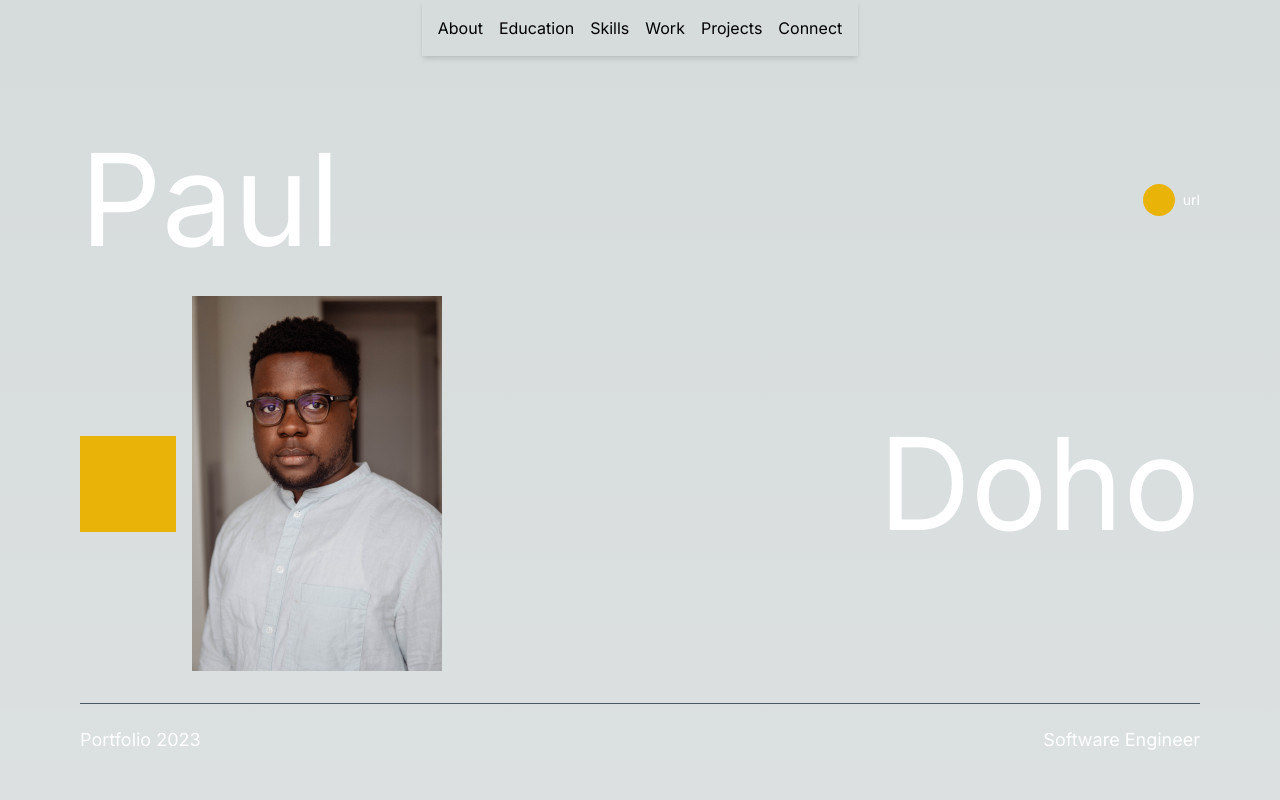
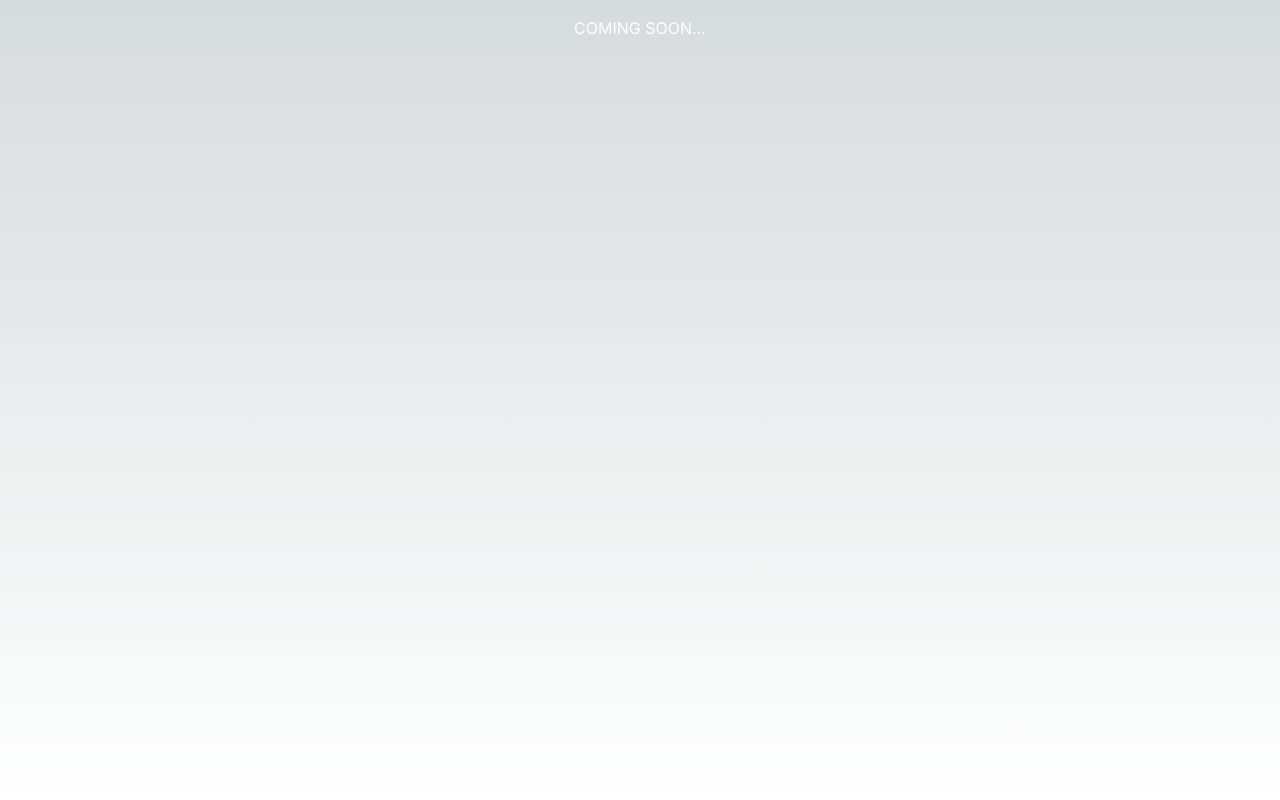
Before and after one commit to pdd27673/next-js-2023-portfolio, a Next.js app: page / in a window 1280 px wide. Shown: the top 800 px of the page. Built offline with nearby package versions, Linux system fonts and the light colour scheme.

Commit message:
coming soon toggle

```diff
--- a/src/app/page.tsx
+++ b/src/app/page.tsx
@@ -14,8 +14,11 @@ export const metadata: Metadata = {
 }
 
 export default function Home() {
+
+  const workInProgess = true;
+
   const sections: section[] = [
-    { name: 'Hero', href: '#hero', component: <Hero /> , displayInHeader: false},
+    { name: 'Hero', href: '#hero', component: <Hero />, displayInHeader: false },
     { name: 'About', href: '#about', component: <About /> },
     { name: 'Education', href: '#education', component: <Education /> },
     { name: 'Skills', href: '#skills', component: <Skills /> },
@@ -27,12 +30,21 @@ export default function Home() {
   return (
     <RootLayout>
       <main className="flex min-h-screen flex-col items-center justify-between">
-      <Header sections={sections}/>
-        {sections.map((section, index) => (
-          <section key={`${index}-${section.name}`} id={section.name.toLowerCase()} className="h-screen">
-            {section.component}
-          </section>
-        ))}
+        {workInProgess && (
+          <div className=" text-white text-center p-4 w-full">
+            COMING SOON...
+          </div>
+        )}
+        {!workInProgess && (
+          <>
+            <Header sections={sections} />
+            {sections.map((section, index) => (
+              <section key={`${index}-${section.name}`} id={section.name.toLowerCase()} className="h-screen">
+                {section.component}
+              </section>
+            ))}
+          </>
+        )}
       </main>
     </RootLayout>
   )
```
